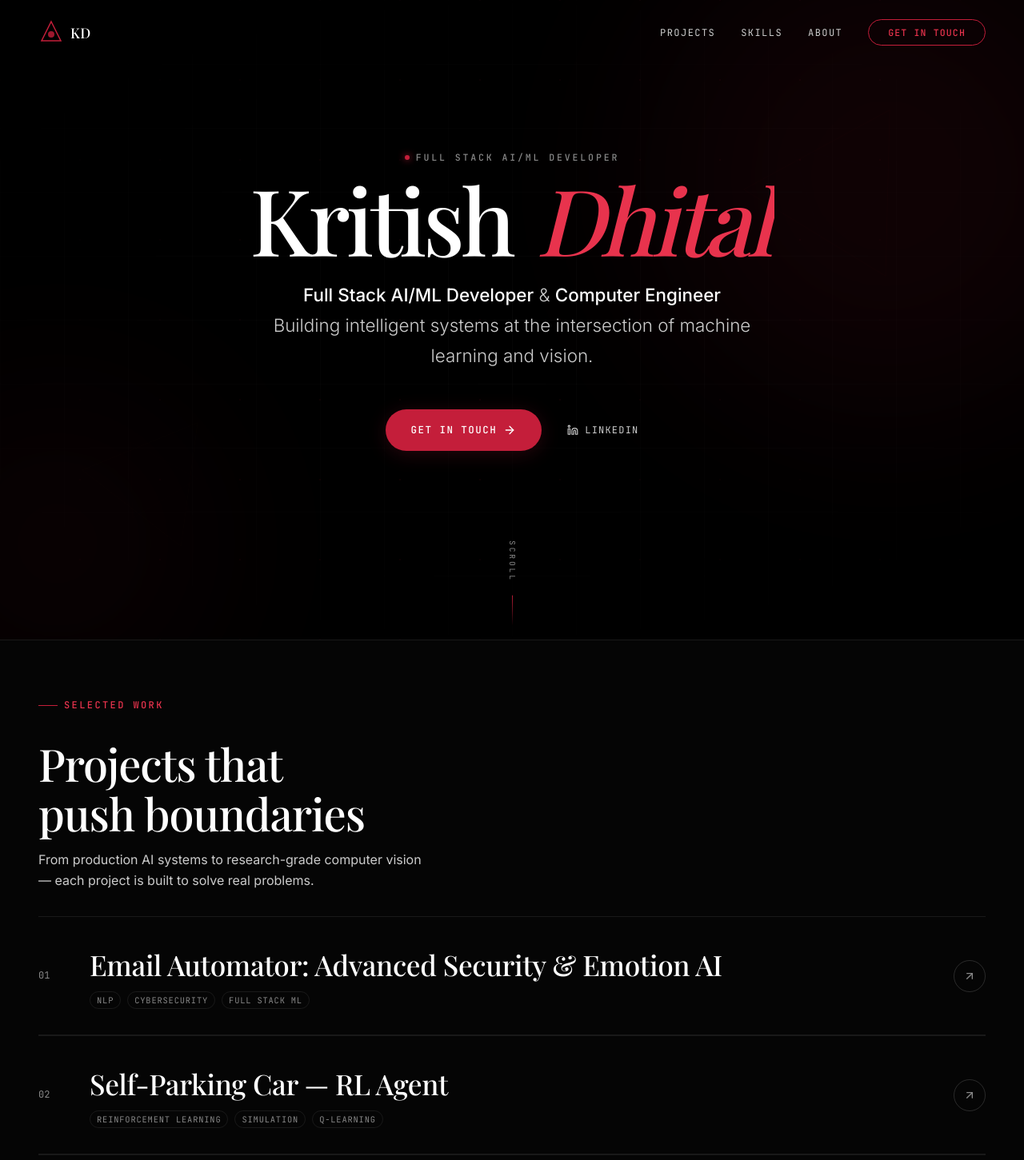
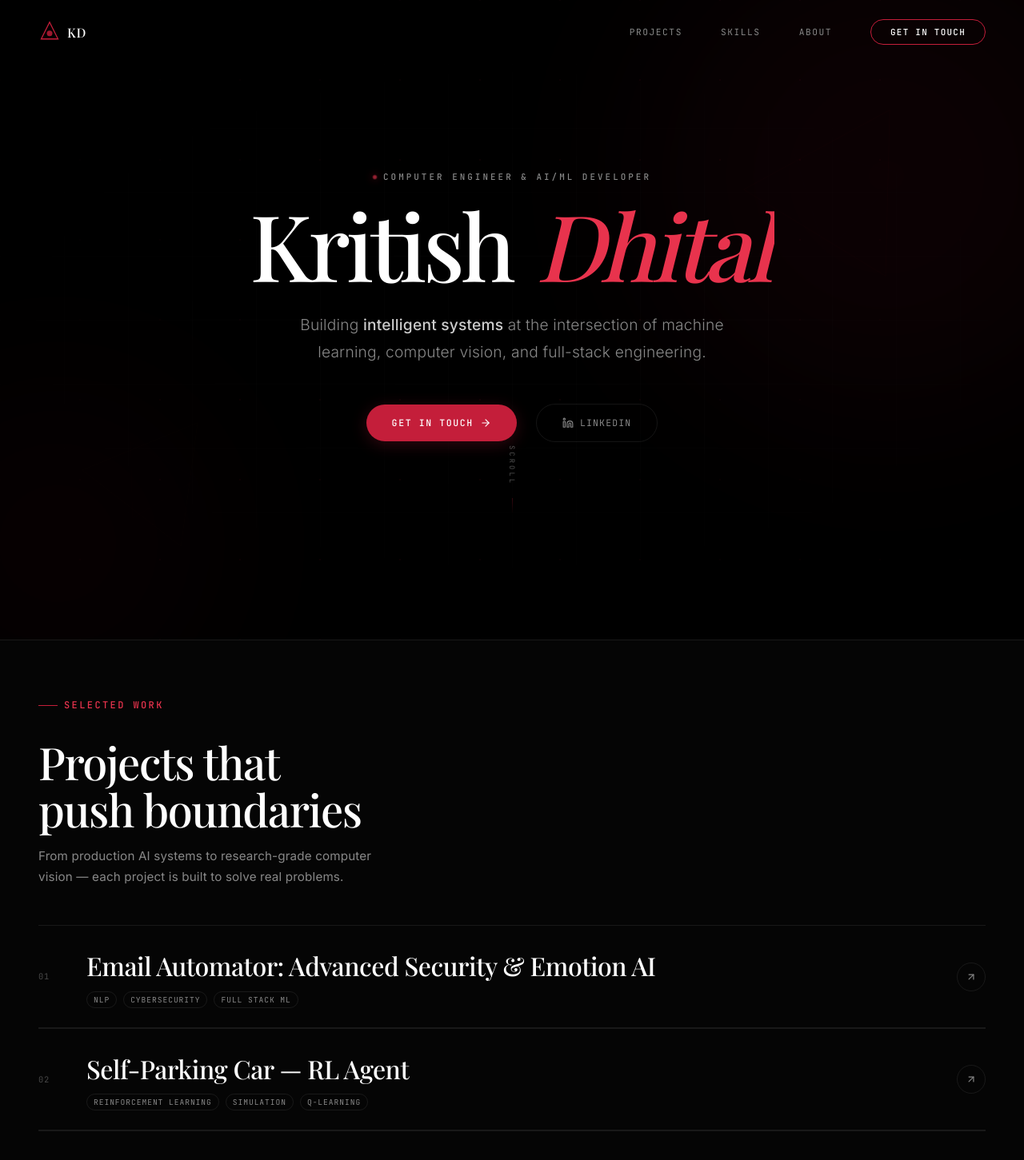
Before and after one commit to KritishX/portfolio-website, a React (Vite) app: page / in a window 1280 px wide. Shown: the top 1451 px of the page at 80% size. Built offline with nearby package versions, Linux system fonts and the light colour scheme; a web font is replaced by a local one.

Commit message:
design: comprehensive UI refinement pass across all sections

```diff
--- a/src/components/Hero.tsx
+++ b/src/components/Hero.tsx
@@ -10,7 +10,7 @@ const lineVariants = {
 }
 
 const fadeUp = {
-  hidden: { opacity: 0, y: 24 },
+  hidden: { opacity: 0, y: 20 },
   visible: (i: number) => ({
     opacity: 1, y: 0,
     transition: { duration: 0.7, delay: 0.5 + i * 0.15, ease: [0.16, 1, 0.3, 1] as any }
@@ -31,12 +31,12 @@ export default function Hero() {
         {/* Overline */}
         <motion.div
           className="hero-overline"
-          initial={{ opacity: 0, y: 20 }}
+          initial={{ opacity: 0, y: 16 }}
           animate={{ opacity: 1, y: 0 }}
           transition={{ duration: 0.7, delay: 0.1, ease: [0.16, 1, 0.3, 1] }}
         >
           <span className="hero-overline-dot" />
-          Full Stack AI/ML Developer
+          Computer Engineer &amp; AI/ML Developer
         </motion.div>
 
         {/* Name — two lines with stagger reveal */}
@@ -73,9 +73,8 @@ export default function Hero() {
           animate="visible"
           custom={0}
         >
-          <strong>Full Stack AI/ML Developer</strong> & <strong>Computer Engineer</strong>
-          <br />
-          Building intelligent systems at the intersection of machine learning and vision.
+          Building <strong>intelligent systems</strong> at the intersection of
+          machine learning, computer vision, and full-stack engineering.
         </motion.p>
 
         {/* CTAs */}
@@ -100,20 +99,18 @@ export default function Hero() {
             LinkedIn
           </a>
         </motion.div>
-      </div>
 
-      {/* Bottom Stack */}
-      <div className="hero-bottom-stack">
-        {/* Scroll indicator */}
-        {/* Scroll indicator */}
+        {/* Scroll indicator — inline with content */}
         <motion.div
-          className="hero-scroll"
+          className="hero-bottom-stack"
           initial={{ opacity: 0 }}
           animate={{ opacity: 1 }}
-          transition={{ delay: 1.5, duration: 0.8 }}
+          transition={{ delay: 1.6, duration: 1 }}
         >
-          <span className="hero-scroll-text">Scroll</span>
-          <span className="hero-scroll-line" />
+          <div className="hero-scroll">
+            <span className="hero-scroll-text">Scroll</span>
+            <span className="hero-scroll-line" />
+          </div>
         </motion.div>
       </div>
     </section>
--- a/src/styles/hero.css
+++ b/src/styles/hero.css
@@ -9,7 +9,7 @@
   flex-direction: column;
   position: relative;
   overflow: hidden;
-  padding-top: 80px; /* Space for header */
+  padding-top: 80px;
   padding-bottom: 2vh;
 }
 
@@ -34,7 +34,7 @@
   background: var(--crimson);
   top: -10%;
   right: -10%;
-  opacity: 0.08;
+  opacity: 0.06;
 }
 
 .hero-ambient-orb--sapphire {
@@ -43,7 +43,7 @@
   background: var(--crimson);
   bottom: -10%;
   left: -10%;
-  opacity: 0.05;
+  opacity: 0.04;
 }
 
 /* Grid pattern */
@@ -54,9 +54,9 @@
     linear-gradient(var(--border-subtle) 1px, transparent 1px),
     linear-gradient(90deg, var(--border-subtle) 1px, transparent 1px);
   background-size: 80px 80px;
-  opacity: 0.3;
-  mask-image: radial-gradient(ellipse 70% 60% at 50% 50%, black, transparent);
-  -webkit-mask-image: radial-gradient(ellipse 70% 60% at 50% 50%, black, transparent);
+  opacity: 0.2;
+  mask-image: radial-gradient(ellipse 60% 50% at 50% 50%, black, transparent);
+  -webkit-mask-image: radial-gradient(ellipse 60% 50% at 50% 50%, black, transparent);
   pointer-events: none;
 }
 
@@ -67,7 +67,7 @@
   padding-inline: var(--gutter);
   max-width: var(--container-max);
   margin-inline: auto;
-  margin-block: auto; /* Centers the content vertically */
+  margin-block: auto;
   width: 100%;
 }
 
@@ -84,20 +84,26 @@
   align-items: center;
   gap: var(--space-sm);
   font-family: var(--font-mono);
-  font-size: 0.72rem;
+  font-size: 0.68rem;
   font-weight: 500;
-  letter-spacing: 0.25em;
+  letter-spacing: 0.28em;
   text-transform: uppercase;
   color: var(--text-muted);
-  margin-bottom: var(--space-md);
+  margin-bottom: var(--space-lg);
 }
 
 .hero-overline-dot {
-  width: 6px;
-  height: 6px;
+  width: 5px;
+  height: 5px;
   border-radius: 50%;
-  background: var(--crimson);
-  box-shadow: 0 0 8px var(--crimson);
+  background: var(--crimson-bright);
+  box-shadow: 0 0 10px var(--crimson);
+  animation: pulse-dot 2.5s ease-in-out infinite;
+}
+
+@keyframes pulse-dot {
+  0%, 100% { opacity: 0.6; transform: scale(1); }
+  50% { opacity: 1; transform: scale(1.3); }
 }
 
 /* Name */
@@ -107,7 +113,7 @@
   font-weight: 500;
   line-height: 0.9;
   letter-spacing: -0.04em;
-  margin-bottom: var(--space-lg);
+  margin-bottom: var(--space-xl);
   color: var(--text-primary);
   display: flex;
   flex-wrap: wrap;
@@ -118,7 +124,7 @@
 .hero-name-line {
   display: block;
   overflow: hidden;
-  padding-right: 0.05em; /* Prevent character clipping */
+  padding-right: 0.05em;
 }
 
 .hero-name em {
@@ -129,17 +135,29 @@
 /* Role */
 .hero-role {
   font-family: var(--font-body);
-  font-size: clamp(1.1rem, 2vw, 1.4rem);
+  font-size: clamp(0.95rem, 1.6vw, 1.2rem);
   font-weight: 300;
-  color: var(--text-secondary);
-  max-width: 680px;
-  line-height: 1.7;
+  color: var(--text-muted);
+  max-width: 600px;
+  line-height: 1.75;
   margin-bottom: var(--space-2xl);
+  letter-spacing: 0.01em;
 }
 
 .hero-role strong {
   font-weight: 500;
-  color: var(--text-primary);
+  color: var(--text-secondary);
+}
+
+/* Divider between role title and description */
+.hero-role-divider {
+  display: inline-block;
+  width: 24px;
+  height: 1px;
+  background: var(--crimson);
+  vertical-align: middle;
+  margin: 0 0.5rem;
+  opacity: 0.6;
 }
 
 /* CTA row */
@@ -147,7 +165,7 @@
   display: flex;
   align-items: center;
   justify-content: center;
-  gap: var(--space-xl);
+  gap: var(--space-lg);
   flex-wrap: wrap;
   margin-bottom: 0;
 }
@@ -157,27 +175,27 @@
   align-items: center;
   gap: var(--space-sm);
   font-family: var(--font-mono);
-  font-size: 0.78rem;
+  font-size: 0.72rem;
   font-weight: 500;
-  letter-spacing: 0.12em;
+  letter-spacing: 0.14em;
   text-transform: uppercase;
   color: var(--text-primary);
   background: var(--crimson);
-  padding: var(--space-md) var(--space-xl);
+  padding: 0.85rem var(--space-xl);
   border-radius: var(--radius-full);
   transition: all var(--duration-normal) var(--ease-out-expo);
-  box-shadow: var(--shadow-crimson);
+  box-shadow: 0 4px 20px rgba(196, 30, 58, 0.25);
 }
 
 .hero-cta-primary:hover {
   background: var(--crimson-bright);
   transform: translateY(-2px);
-  box-shadow: 0 8px 32px rgba(196, 30, 58, 0.35);
+  box-shadow: 0 8px 32px rgba(196, 30, 58, 0.4);
 }
 
 .hero-cta-primary svg {
-  width: 16px;
-  height: 16px;
+  width: 14px;
+  height: 14px;
   transition: transform var(--duration-normal) var(--ease-out-expo);
 }
 
@@ -190,16 +208,21 @@
   align-items: center;
   gap: var(--space-sm);
   font-family: var(--font-mono);
-  font-size: 0.75rem;
+  font-size: 0.72rem;
   font-weight: 400;
   letter-spacing: 0.1em;
   text-transform: uppercase;
-  color: var(--text-secondary);
-  transition: color var(--duration-fast);
+  color: var(--text-muted);
+  padding: 0.85rem var(--space-xl);
+  border: 1px solid var(--border-subtle);
+  border-radius: var(--radius-full);
+  transition: all var(--duration-normal) var(--ease-out-expo);
 }
 
 .hero-cta-secondary:hover {
   color: var(--text-primary);
+  border-color: var(--border-medium);
+  background: var(--bg-hover);
 }
 
 .hero-cta-secondary svg {
@@ -214,7 +237,7 @@
   align-items: center;
   gap: var(--space-md);
   z-index: 2;
-  margin-top: 0.25rem; /* Natural gap in the center flow */
+  margin-top: 0.25rem;
 }
 
 /* Scroll indicator */
@@ -222,29 +245,30 @@
   display: flex;
   flex-direction: column;
   align-items: center;
-  gap: var(--space-md);
+  gap: var(--space-sm);
   z-index: 2;
 }
 
 .hero-scroll-text {
   font-family: var(--font-mono);
-  font-size: 0.6rem;
-  letter-spacing: 0.3em;
+  font-size: 0.55rem;
+  letter-spacing: 0.35em;
   text-transform: uppercase;
   color: var(--text-muted);
   writing-mode: vertical-rl;
+  opacity: 0.6;
 }
 
 .hero-scroll-line {
   width: 1px;
-  height: 40px;
+  height: 36px;
   background: linear-gradient(180deg, var(--crimson), transparent);
-  animation: scroll-pulse 2s ease-in-out infinite;
+  animation: scroll-pulse 2.5s ease-in-out infinite;
 }
 
 @keyframes scroll-pulse {
-  0%, 100% { opacity: 0.3; transform: scaleY(0.6); }
-  50% { opacity: 1; transform: scaleY(1); }
+  0%, 100% { opacity: 0.2; transform: scaleY(0.5); }
+  50% { opacity: 0.8; transform: scaleY(1); }
 }
 
 @media (max-width: 768px) {
@@ -253,16 +277,21 @@
     gap: 0;
   }
 
+  .hero-role {
+    font-size: 0.95rem;
+  }
+
   .hero-cta-row {
     flex-direction: column;
     align-items: stretch;
     gap: var(--space-md);
     width: 100%;
-    max-width: 320px;
+    max-width: 300px;
     margin-inline: auto;
   }
 
-  .hero-cta-primary, .hero-cta-secondary {
+  .hero-cta-primary,
+  .hero-cta-secondary {
     width: 100%;
     justify-content: center;
   }
--- a/src/styles/navigation.css
+++ b/src/styles/navigation.css
@@ -10,14 +10,16 @@
   z-index: 100;
   padding: var(--space-lg) var(--gutter);
   transition: background var(--duration-normal) var(--ease-out-quart),
-              backdrop-filter var(--duration-normal) var(--ease-out-quart);
+              backdrop-filter var(--duration-normal) var(--ease-out-quart),
+              padding var(--duration-normal) var(--ease-out-quart);
 }
 
 .nav--scrolled {
-  background: rgba(10, 10, 15, 0.85);
-  backdrop-filter: blur(20px) saturate(1.5);
-  -webkit-backdrop-filter: blur(20px) saturate(1.5);
+  background: rgba(0, 0, 0, 0.88);
+  backdrop-filter: blur(24px) saturate(1.8);
+  -webkit-backdrop-filter: blur(24px) saturate(1.8);
   border-bottom: 1px solid var(--border-subtle);
+  padding-block: var(--space-md);
 }
 
 .nav-inner {
@@ -33,11 +35,16 @@
   display: flex;
   align-items: center;
   gap: var(--space-sm);
+  transition: opacity var(--duration-fast);
+}
+
+.nav-brand:hover {
+  opacity: 0.75;
 }
 
 .nav-brand-mark {
-  width: 32px;
-  height: 32px;
+  width: 28px;
+  height: 28px;
   position: relative;
   display: flex;
   align-items: center;
@@ -51,25 +58,26 @@
 
 .nav-brand-name {
   font-family: var(--font-display);
-  font-size: 1.1rem;
+  font-size: 1rem;
   font-weight: 500;
-  letter-spacing: 0.02em;
+  letter-spacing: 0.04em;
+  color: var(--text-primary);
 }
 
 /* Nav Links */
 .nav-links {
   display: flex;
   align-items: center;
-  gap: var(--space-xl);
+  gap: var(--space-2xl);
 }
 
 .nav-link {
   font-family: var(--font-mono);
-  font-size: 0.75rem;
+  font-size: 0.7rem;
   font-weight: 400;
-  letter-spacing: 0.12em;
+  letter-spacing: 0.14em;
   text-transform: uppercase;
-  color: var(--text-secondary);
+  color: var(--text-muted);
   position: relative;
   padding: var(--space-xs) 0;
   transition: color var(--duration-fast) var(--ease-out-quart);
@@ -97,21 +105,21 @@
 /* Nav CTA */
 .nav-cta {
   font-family: var(--font-mono);
-  font-size: 0.72rem;
+  font-size: 0.68rem;
   font-weight: 500;
-  letter-spacing: 0.1em;
+  letter-spacing: 0.12em;
   text-transform: uppercase;
-  color: var(--crimson-bright);
+  color: var(--text-primary);
   padding: var(--space-sm) var(--space-lg);
   border: 1px solid var(--crimson);
   border-radius: var(--radius-full);
   transition: all var(--duration-normal) var(--ease-out-expo);
+  background: transparent;
 }
 
 .nav-cta:hover {
   background: var(--crimson);
-  color: var(--text-primary);
-  box-shadow: var(--shadow-crimson);
+  box-shadow: 0 4px 20px rgba(196, 30, 58, 0.3);
 }
 
 /* Mobile menu toggle */
@@ -124,8 +132,8 @@
 }
 
 .nav-toggle-line {
-  width: 24px;
-  height: 1.5px;
+  width: 22px;
+  height: 1px;
   background: var(--text-primary);
   border-radius: 2px;
   transition: all var(--duration-normal) var(--ease-out-expo);
@@ -133,7 +141,7 @@
 }
 
 .nav-toggle--open .nav-toggle-line:nth-child(1) {
-  transform: translateY(6.5px) rotate(45deg);
+  transform: translateY(6px) rotate(45deg);
 }
 
 .nav-toggle--open .nav-toggle-line:nth-child(2) {
@@ -142,28 +150,7 @@
 }
 
 .nav-toggle--open .nav-toggle-line:nth-child(3) {
-  transform: translateY(-6.5px) rotate(-45deg);
-}
-
-/* Nepal flag in nav */
-.nav-flag {
-  display: flex;
-  align-items: center;
-  flex-shrink: 0;
-  margin-left: var(--space-md);
-}
-
-.nav-flag img {
-  width: 48px;
-  height: auto;
-  border-radius: 3px;
-  opacity: 0.95;
-  transition: opacity var(--duration-fast), transform var(--duration-fast);
-}
-
-.nav-flag:hover img {
-  opacity: 1;
-  transform: scale(1.05);
+  transform: translateY(-6px) rotate(-45deg);
 }
 
 /* Mobile right container */
@@ -178,19 +165,24 @@
   display: none;
   position: fixed;
   inset: 0;
-  background: rgba(10, 10, 15, 0.97);
+  background: rgba(0, 0, 0, 0.97);
   backdrop-filter: blur(40px);
   -webkit-backdrop-filter: blur(40px);
   z-index: 99;
   flex-direction: column;
   align-items: center;
   justify-content: center;
-  gap: var(--space-2xl);
+  gap: var(--space-3xl);
 }
 
 .nav-mobile-overlay .nav-link {
-  font-size: 1rem;
-  letter-spacing: 0.2em;
+  font-size: 0.9rem;
+  letter-spacing: 0.25em;
+  color: var(--text-secondary);
+}
+
+.nav-mobile-overlay .nav-cta {
+  margin-top: var(--space-md);
 }
 
 @media (max-width: 768px) {
@@ -210,8 +202,4 @@
   .nav-mobile-overlay--open {
     display: flex;
   }
-
-  .nav-flag img {
-    width: 32px;
-  }
 }
--- a/src/styles/projects.css
+++ b/src/styles/projects.css
@@ -1,5 +1,5 @@
 /* ============================================
-   PROJECTS — Spatial Interactive Showcase
+   PROJECTS — Editorial List
    ============================================ */
 .projects {
   background: var(--bg-secondary);
@@ -8,22 +8,24 @@
 }
 
 .projects-header {
-  margin-bottom: var(--space-xl);
+  margin-bottom: var(--space-2xl);
 }
 
 .projects-title {
   font-family: var(--font-display);
   font-size: clamp(2rem, 5vw, 3.5rem);
   font-weight: 500;
-  line-height: 1.1;
-  letter-spacing: -0.02em;
+  line-height: 1.05;
+  letter-spacing: -0.025em;
 }
 
 .projects-subtitle {
-  font-size: 1rem;
-  color: var(--text-secondary);
+  font-size: 0.95rem;
+  color: var(--text-muted);
   margin-top: var(--space-md);
-  max-width: 480px;
+  max-width: 440px;
+  line-height: 1.7;
+  letter-spacing: 0.01em;
 }
 
 .projects-list {
@@ -47,7 +49,7 @@
   grid-template-columns: auto 1fr auto;
   align-items: center;
   gap: var(--space-xl);
-  padding: var(--space-xl) 0;
+  padding: var(--space-lg) 0;
   transition: padding var(--duration-normal) var(--ease-out-expo);
 }
 
@@ -57,22 +59,24 @@
 
 .project-number {
   font-family: var(--font-mono);
-  font-size: 0.75rem;
+  font-size: 0.65rem;
   color: var(--text-muted);
-  min-width: 32px;
+  min-width: 28px;
+  letter-spacing: 0.08em;
+  opacity: 0.5;
 }
 
 .project-info {
   display: flex;
   flex-direction: column;
-  gap: var(--space-xs);
+  gap: 6px;
 }
 
 .project-name {
   font-family: var(--font-display);
-  font-size: clamp(1.3rem, 3vw, 2.2rem);
+  font-size: clamp(1.2rem, 2.5vw, 2rem);
   font-weight: 500;
-  letter-spacing: -0.01em;
+  letter-spacing: -0.015em;
   color: var(--text-primary);
   transition: color var(--duration-fast);
 }
@@ -89,20 +93,25 @@
 
 .project-tag {
   font-family: var(--font-mono);
-  font-size: 0.65rem;
-  letter-spacing: 0.08em;
+  font-size: 0.6rem;
+  letter-spacing: 0.1em;
   text-transform: uppercase;
   color: var(--text-muted);
   padding: 2px 8px;
   border: 1px solid var(--border-subtle);
   border-radius: var(--radius-full);
+  transition: border-color var(--duration-fast);
+}
+
+.project-item:hover .project-tag {
+  border-color: rgba(196, 30, 58, 0.2);
 }
 
 .project-arrow {
-  width: 40px;
-  height: 40px;
+  width: 36px;
+  height: 36px;
   border-radius: 50%;
-  border: 1px solid var(--border-medium);
+  border: 1px solid var(--border-subtle);
   display: flex;
   align-items: center;
   justify-content: center;
@@ -111,8 +120,8 @@
 }
 
 .project-arrow svg {
-  width: 16px;
-  height: 16px;
+  width: 14px;
+  height: 14px;
   color: var(--text-muted);
   transition: all var(--duration-normal) var(--ease-out-expo);
 }
@@ -131,7 +140,7 @@
   content: '';
   position: absolute;
   inset: 0;
-  background: linear-gradient(90deg, var(--crimson-glow), transparent);
+  background: linear-gradient(90deg, var(--crimson-glow), transparent 60%);
   transform: translateX(-100%);
   transition: transform var(--duration-slow) var(--ease-out-expo);
   pointer-events: none;
@@ -156,8 +165,8 @@
 }
 
 .project-expanded-desc {
-  font-size: 1rem;
-  line-height: 1.8;
+  font-size: 0.95rem;
+  line-height: 1.85;
   color: var(--text-secondary);
 }
 
@@ -169,15 +178,15 @@
 
 .project-expanded-stat-label {
   font-family: var(--font-mono);
-  font-size: 0.7rem;
-  letter-spacing: 0.15em;
+  font-size: 0.65rem;
+  letter-spacing: 0.18em;
   text-transform: uppercase;
   color: var(--text-muted);
 }
 
 .project-expanded-stat-value {
   font-family: var(--font-display);
-  font-size: 1.8rem;
+  font-size: 1.6rem;
   font-weight: 500;
   color: var(--crimson-bright);
 }
@@ -191,8 +200,8 @@
 
 .project-expanded-tech-item {
   font-family: var(--font-mono);
-  font-size: 0.72rem;
-  padding: 4px 12px;
+  font-size: 0.68rem;
+  padding: 3px 10px;
   background: var(--bg-surface);
   border: 1px solid var(--border-subtle);
   border-radius: var(--radius-full);
@@ -203,7 +212,7 @@
   .project-item-inner {
     grid-template-columns: auto 1fr auto;
     gap: var(--space-md);
-    padding: var(--space-lg) 0;
+    padding: var(--space-md) 0;
   }
   .project-expanded-inner {
     grid-template-columns: 1fr;
```
Also changed, not shown: src/styles/about.css (+37 -47 lines), src/styles/contact.css (+29 -26 lines), src/styles/footer.css (+16 -16 lines).
